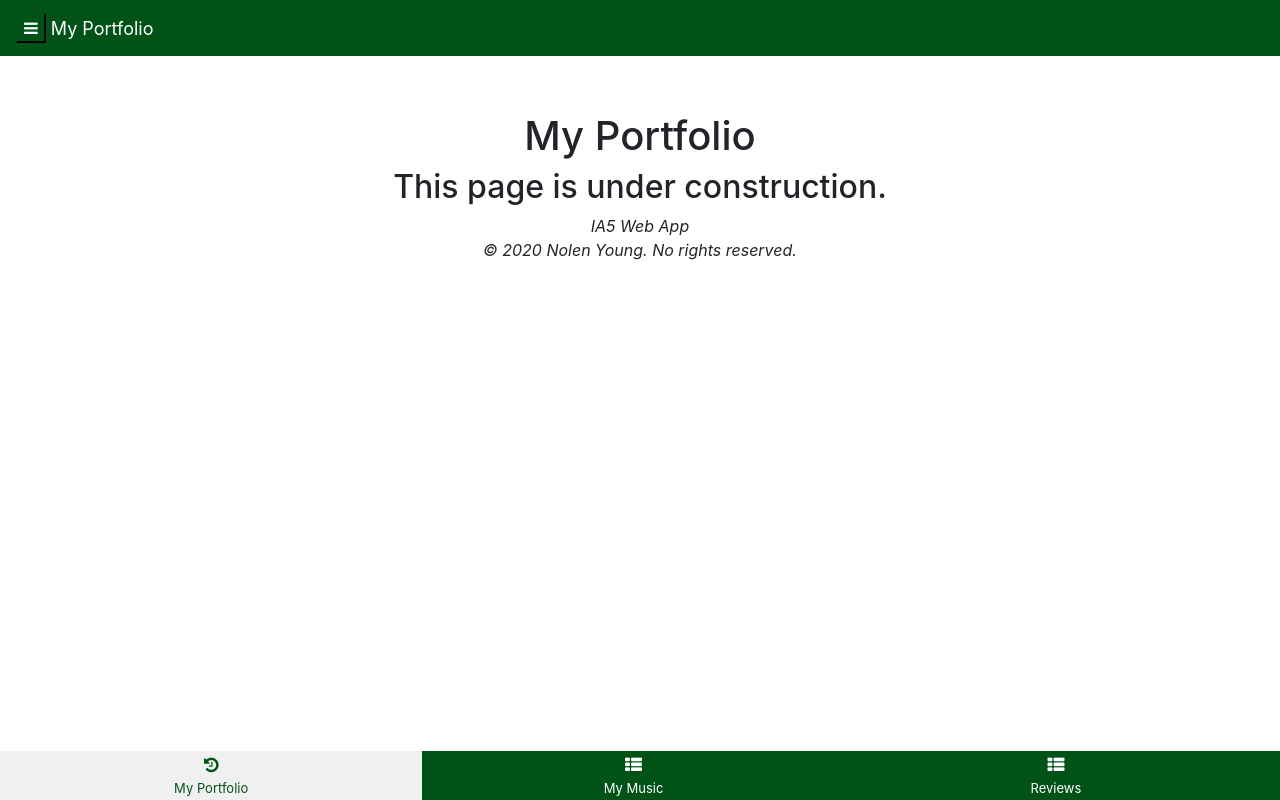
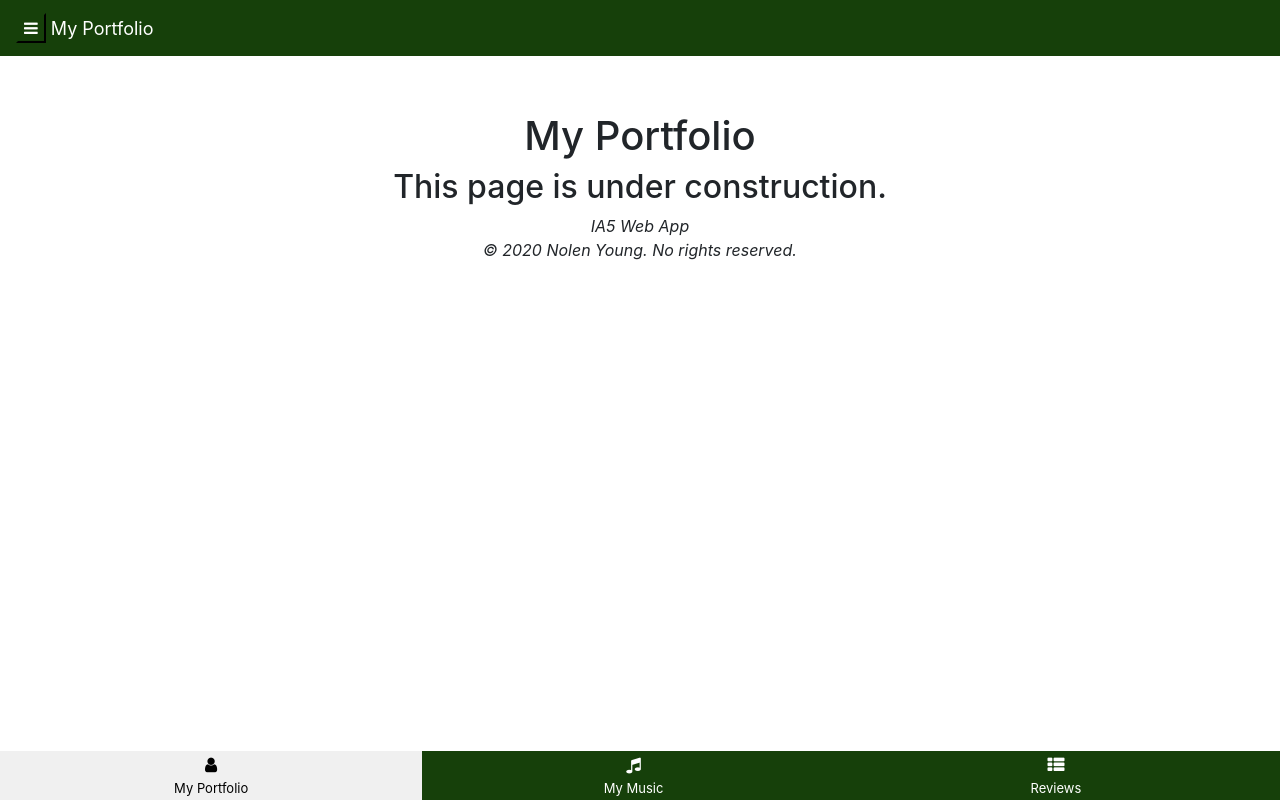
Before and after one commit to Nolen-Young/Website, a React (Create React App) app in the folder client/: page / in a window 1280 px wide. Built offline with nearby package versions, Linux system fonts and the light colour scheme.

Commit message:
Updated all UI elements colors and icons

```diff
--- a/client/src/components/ModeBar.js
+++ b/client/src/components/ModeBar.js
@@ -18,24 +18,36 @@ class ModeBar extends React.Component {
             (this.props.mode === AppMode.PROFESSIONAL ? " modebar-item-selected" : "")}
             onClick={this.props.menuOpen ? null :
               () => this.handleModeBtnClick(AppMode.PROFESSIONAL)}>
-            <span className="modebar-icon  fa fa-history"></span>
-            <span className="modebar-text">My Portfolio</span>
+            <span className={" nonMenuItem fa fa-user " +
+            (this.props.mode === AppMode.PROFESSIONAL ? "modebar-icon-selected" : "modebar-icon")}>
+			      </span>
+            <span className={"modebar-text " +
+            (this.props.mode === AppMode.PROFESSIONAL ? "modebar-text-selected" : "modebar-text")}>
+            My Portfolio</span>
           </a>
 
           <a className={"modebar-btn" +
             (this.props.mode === AppMode.MUSIC ? " modebar-item-selected" : "")}
             onClick={this.props.menuOpen ? null :
               () => this.handleModeBtnClick(AppMode.MUSIC)}>
-            <span className="modebar-icon nonMenuItem fa fa-th-list"></span>
-            <span className="modebar-text">My Music</span>
+            <span className={" nonMenuItem fa fa-music " +
+            (this.props.mode === AppMode.MUSIC ? "modebar-icon-selected" : "modebar-icon")}>
+			      </span>
+            <span className={"modebar-text " +
+            (this.props.mode === AppMode.MUSIC ? "modebar-text-selected" : "modebar-text")}>
+            My Music</span>
           </a>
 
-		  <a className={"modebar-btn" +
+		      <a className={"modebar-btn" +
             (this.props.mode === AppMode.REVIEW ? " modebar-item-selected" : "")}
             onClick={this.props.menuOpen ? null :
               () => this.handleModeBtnClick(AppMode.REVIEW)}>
-            <span className="modebar-icon nonMenuItem fa fa-th-list"></span>
-            <span className="modebar-text">Reviews</span>
+			      <span className={" nonMenuItem fa fa-th-list " +
+            (this.props.mode === AppMode.REVIEW ? "modebar-icon-selected" : "modebar-icon")}>
+			      </span>
+            <span className={"modebar-text " +
+            (this.props.mode === AppMode.REVIEW ? "modebar-text-selected" : "modebar-text")}>
+            Reviews</span>
           </a>
         </div>
       );
--- a/client/src/components/SideMenu.js
+++ b/client/src/components/SideMenu.js
@@ -13,11 +13,11 @@ class SideMenu extends React.Component {
         return(
           <div>
           	<a className="sidemenu-item">
-              <span className="fa fa-users"></span>&nbsp;About Me</a>
+              <span className="fa fa-user"></span>&nbsp;About Me</a>
           	<a className="sidemenu-item">
-              <span className="fa fa-search"></span>&nbsp;Courses</a>
+              <span className="fa fa-clipboard"></span>&nbsp;Courses</a>
 			<a className="sidemenu-item">
-              <span className="fa fa-search"></span>&nbsp;Projects</a>
+              <span className="fa fa-code"></span>&nbsp;Projects</a>
           </div>
         );
       break;
@@ -25,7 +25,7 @@ class SideMenu extends React.Component {
         return(
           <div>
             <a className="sidemenu-item">
-              <span className="fa fa-plus"></span>&nbsp;My Music</a>
+              <span className="fa fa-music"></span>&nbsp;My Music</a>
             <a className="sidemenu-item">
               <span className="fa fa-search"></span>&nbsp;Other People's Music</a>
           </div>
@@ -35,9 +35,9 @@ class SideMenu extends React.Component {
         return(
           <div>
             <a className="sidemenu-item">
-              <span className="fa fa-plus"></span>&nbsp;Reviews</a>
+              <span className="fa fa-th-list"></span>&nbsp;Reviews</a>
             <a className="sidemenu-item">
-              <span className="fa fa-search"></span>&nbsp;Leave a Review</a>
+              <span className="fa fa-plus"></span>&nbsp;Leave a Review</a>
           </div>
         );
       break;
--- a/client/src/styles/index.css
+++ b/client/src/styles/index.css
@@ -20,7 +20,7 @@
   .navbar {
     overflow: hidden; /* Don't allow scrolling */
     display: block; /* Occupies its own horizontal space */
-    background-color: #005216;
+    background-color: #16400a;
     position: fixed; /* Doesn't move */
     top: 0;
     width: 100%; /* 100% of width of screen */
@@ -51,7 +51,7 @@
     z-index: 150; /* Force the menu to be at front */
     top: 48px; /* Position menu 48 px from top of screen; accomodates top navbar */
     left: 0; /* Position the menu on the left hand side */
-    background-color: #005216; /* Background color is dark blue */
+    background-color: #16400a; /* Background color is dark blue */
     overflow-x: hidden; /* Don't allow horizontal scroll */
     transition: 0.5s; /* Animation transition time is 0.5 sec */
     padding-top: 2px; /* Place menu content 2 px from top */
@@ -71,22 +71,25 @@
   /* Required ordering of link style definitions: visited, hover, active. If out of this order, they won't work!! */
 
   .sidemenu a:visited {
-  background-color:  #005216 !important;
-  color: white !important;
-  }
-
-  .sidemenu a:active {
-  background-color:  #005216 !important;
+    background-color:  #16400a !important;
     color: white !important;
   }
 
   .sidemenu a:hover {
     cursor: default;
     text-decoration: none;
-    color: #005216 !important;
+    color: black !important;
     background-color: #F0F0F0;
   }
 
+  .sidemenu a:active {
+    background-color:  #16400a !important;
+    color: white !important;
+  }
+
+  .sidemenu {
+    color: white;
+  }
 
   /* set width to 250px when menu is open */
   .sidemenu-open {
@@ -114,8 +117,9 @@
   /* side menu item styling */
   .sidemenu-btn {
     background-color: transparent;
-  border-color: #005216;
+    border-color: #16400a;
     text-align: center;
+    color: white;
   }
 
   .sidemenu-btn-icon {
@@ -130,20 +134,20 @@
          pointer-events: none;
          cursor: default;
          text-decoration: none;
-         color: #005216 !important;
+         color: #16400a !important;
          background-color: #F0F0F0;
   }
 
   /* The SpeedScore dark blue color theme  */
   .btn-color-theme {
-        background-color: #005216;
+        background-color: #16400a;
         color: white;
     }
 
   /* The color theme when a bottom bar menu item is selected */
   .btn-alt-color-theme {
         background-color: #F0F0F0;
-        color: #005216;
+        color: #16400a;
     }
 
   /* change items to gray when disabled class is applied  */
@@ -153,8 +157,8 @@
 
   .btn-color-theme-outline {
         border: 2px;
-        border-color: #005216;
-        color: #005216;
+        border-color: #16400a;
+        color: #16400a;
   }
 
   /* Styling for the divs in the app. Ensures that the content at top isn't obscured by top bar */
@@ -173,7 +177,7 @@
 
   /* Styling for mode bar at the bottom of the page */
   .modebar {
-    background-color: #005216;
+    background-color: #16400a;
     overflow: hidden;
     position: fixed;
     bottom: 0;
@@ -193,10 +197,15 @@
     font-size: 17px;
   }
 
+  /* Add a gray background color to button when it is hovered */
+  .modebar a:hover {
+      color: white;
+    }
+
   /* Add a gray background color to the button when it is selected */
   .modebar a:active {
     background-color: #F0F0F0;
-    color: #005216;
+    color: white;
   }
 
   /* mode bar button styling when item is selected */
@@ -204,13 +213,8 @@
     pointer-events: none;
     cursor: default;
     text-decoration: none;
-    color: #005216 !important;
+    color: black !important;
     background-color: #F0F0F0;
-  }
-
-  /* Add a gray background color to button when it is hovered */
-  .modebar a:hover {
-    color: #F0F0F0;
   }
 
   /* Hide the link that should open and close the navbar on small screens */
@@ -222,12 +226,26 @@
   .modebar-icon {
     display:block;
     padding-top:3px;
+    color: white;
+  }
+
+  .modebar-icon-selected {
+    display:block;
+    padding-top:3px;
+    color: black;
   }
 
   /* Style the text in the bottom bar */
   .modebar-text {
     display:block;
     font-size: small;
+    color: white;
+  }
+
+  .modebar-text-selected {
+    display:block;
+    font-size: small;
+    color: black;
   }
 
   /* Style the floating action button, which is fixed in the lower right of the app */
@@ -237,7 +255,7 @@
     height:60px;
     bottom:60px;
     right:40px;
-    background-color:#005216;
+    background-color:#16400a;
     color:white;
     border-radius:50px;
     text-align:center;
```
Lines whose indentation alone changed are shown as unchanged.
